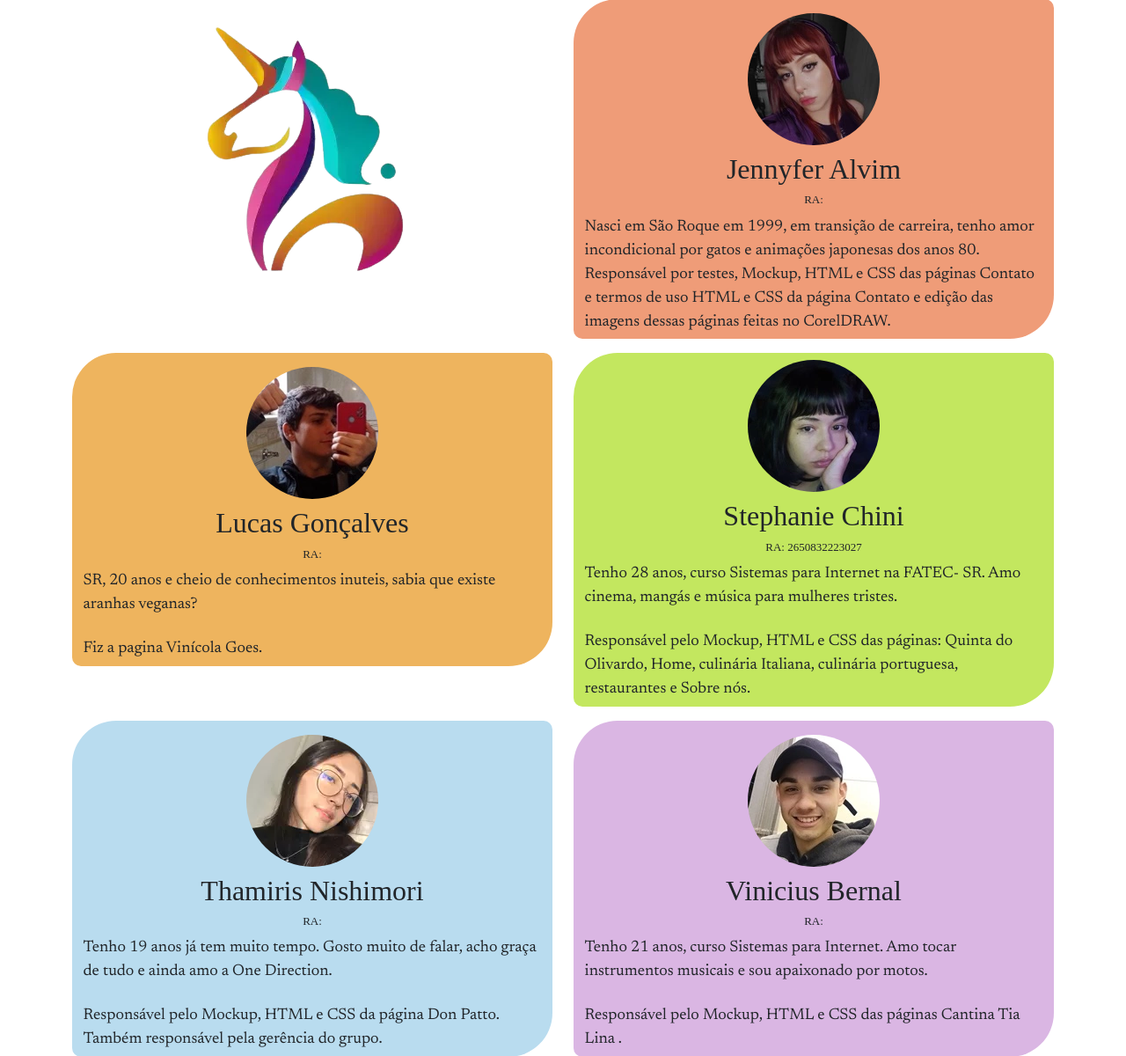
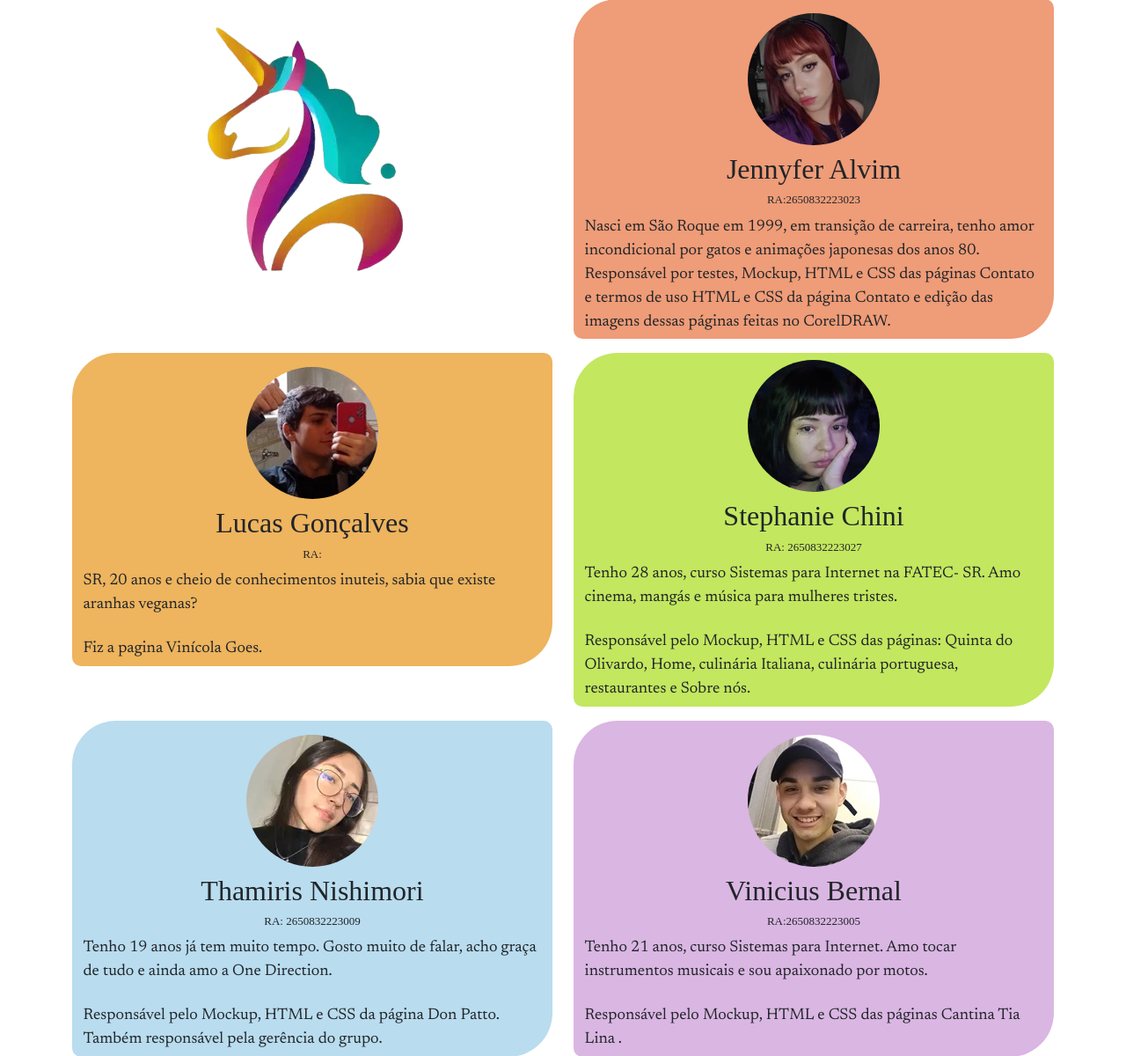
Before and after one commit to steniechini/portal_suc, a PHP site: page /sobrenos.php in a window 1280 px wide. Shown: the part 328-1528 px from the top of the page at 88% size. Run offline with PHP 8.4, Linux system fonts and the light colour scheme; some libraries are stand-ins or nearby versions; some web fonts are replaced.

Commit message:
ra adicionado

```diff
--- a/sobrenos.php
+++ b/sobrenos.php
@@ -52,7 +52,7 @@
                 </div>
 
                     <h2 class="text-center">Jennyfer Alvim</h2>
-                    <h3 class="text-center">RA:</h3>
+                    <h3 class="text-center">RA:2650832223023</h3>
 
                 <p>Nasci em São Roque em 1999, em transição de carreira, tenho amor incondicional por gatos e animações japonesas dos anos 80. Responsável por testes, Mockup, HTML e CSS das páginas Contato e termos de uso HTML e CSS da página Contato e edição das imagens dessas páginas feitas no CorelDRAW.</p>
 
@@ -106,7 +106,7 @@
                 </div>
 
                     <h2 class="text-center">Thamiris Nishimori</h2>
-                    <h3 class="text-center">RA:</h3>
+                    <h3 class="text-center">RA: 2650832223009</h3>
                     <p>Tenho 19 anos já tem muito tempo. Gosto muito de falar, acho graça de tudo e ainda amo a One Direction.</p>
                      <p>Responsável pelo Mockup, HTML e CSS da página Don Patto. Também responsável pela gerência do grupo.</p>
 
@@ -121,7 +121,7 @@
                 </div>
 
                     <h2 class="text-center">Vinicius Bernal</h2>
-                    <h3 class="text-center">RA:</h3>
+                    <h3 class="text-center">RA:2650832223005</h3>
                     <p> Tenho 21 anos, curso Sistemas para Internet. Amo tocar instrumentos musicais e sou apaixonado por motos.</p>
                         <p> Responsável pelo Mockup, HTML e CSS das páginas Cantina Tia Lina  .</p>
 
```
